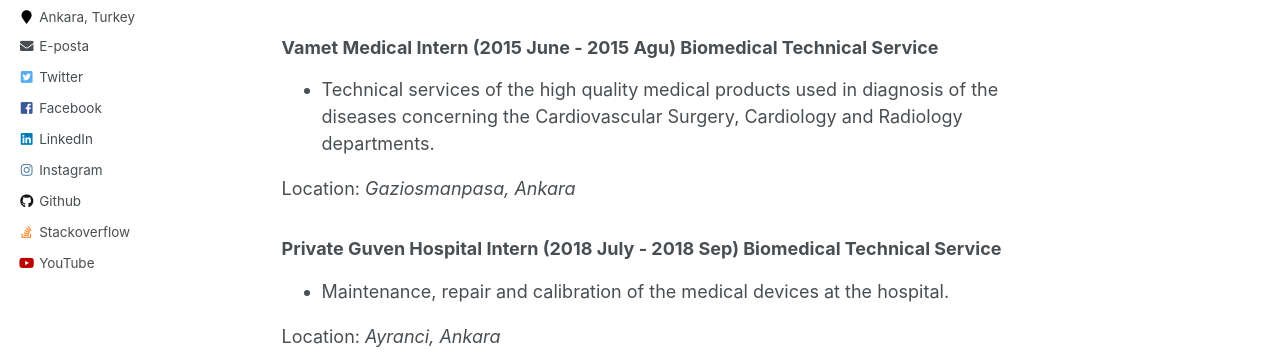
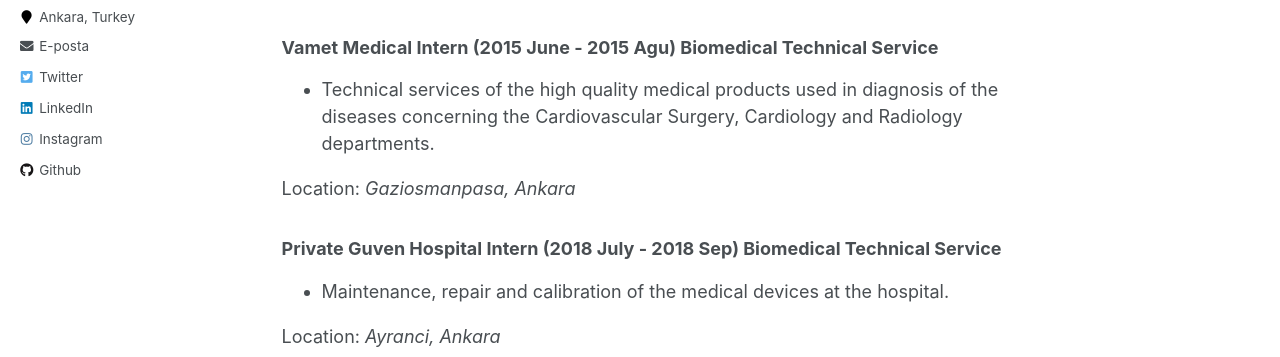
Before and after one commit to BoraKis/borakis.github.io, a Jekyll site: the page built from _pages/about.md, in a window 1280 px wide. Shown: the part 469-826 px from the top of the page. Built offline with Jekyll 4.4.1, drawn with Linux system fonts in a browser that asks for light colours; part of the change alters nothing that is shown.

Commit message:
Update _config.yml

```diff
--- a/_config.yml
+++ b/_config.yml
@@ -84,15 +84,15 @@ author:
   avatar           : "borakis.png"
   bio              : "Biomedical Engineer Student at Duzce University"
   location         : "Ankara, Turkey"
-  kaggle           : "bora19"
+  kaggle           :
   email            : "izzetkis@hotmail.com"
-  facebook         : "https://www.facebook.com/people/İzzet-Bora-Kış/100013869244752"
+  facebook         :
   github           : "BoraKis"
-  instagram        : "https://www.instagram.com/izzetborakis/"
-  linkedin         : "https://www.linkedin.com/in/izzet-bora-kiş-1008999b/"
-  stackoverflow    : "https://stackoverflow.com/users/12311721/bora-kış"
+  instagram        : "izzetborakis"
+  linkedin         : "izzet-bora-kiş-"
+  stackoverflow    :
   twitter          : "izzetborakis"
-  youtube          : "https://www.youtube.com/channel/UCS5YRSHgQFgIYsme1grd0xA?view_as=subscriber"
+  youtube          :
 
 
 # Reading Files
```
